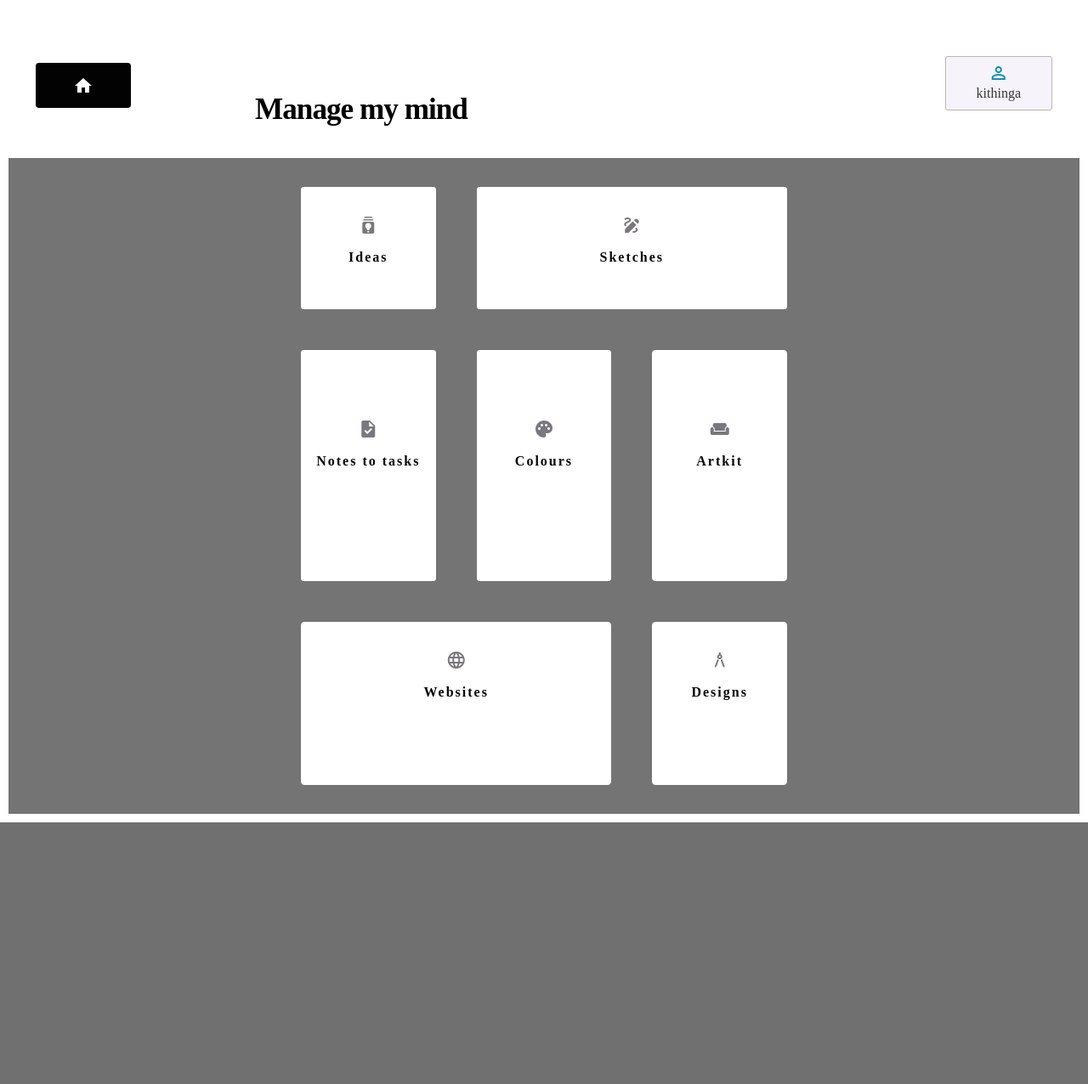
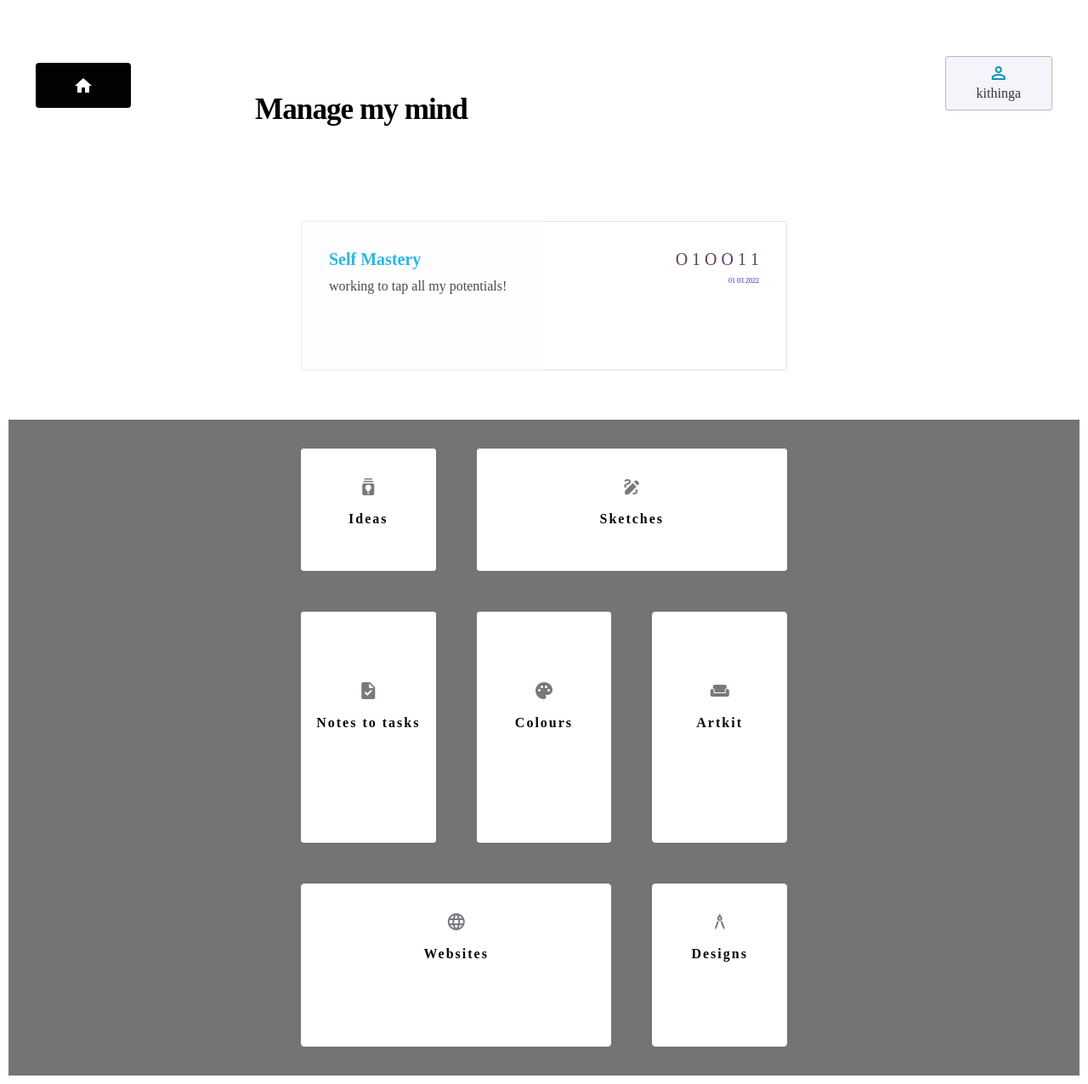
Before and after one commit to kithinga/simplewebapp, a PHP site: page /Vanilla/ in a window 1280 px wide. Shown: the whole page at 85% size. Before the commit the page ends 968 px from the top, so only its background shows below. Run offline with PHP 8.4, Linux system fonts and the light colour scheme; some libraries are stand-ins or nearby versions.

Commit message:
kithinga

```diff
--- a/index.css
+++ b/index.css
@@ -11,6 +11,69 @@
     /* background-image: linear-gradient(180deg, rgb(253, 253, 254) , rgb(237, 233, 240)); */
     /* width: 100%; */
  }
+
+
+ .intro{
+
+    padding:2rem;
+    margin: 1rem;
+    margin-top: 2rem;
+    font-family: Poppins;
+    /* background-color: antiquewhite; */
+}
+
+
+.quotes{
+      background-color:rgb(255, 254, 255);
+      min-height:10rem;
+      border-right: none;
+      padding: 2rem;
+      border-top-left-radius:2.3px;
+      border-bottom-left-radius:2.3px;
+      border:solid 1px rgb(238, 235, 240);
+      border-right: none;
+}
+
+
+.times{
+
+    border-left: none !important;
+    min-height:11rem;
+    padding: 2rem;
+    text-align:right;
+    border:solid 1px rgb(227, 224, 230);
+    border-top-right-radius:2.3px;
+    border-bottom-right-radius:2.3px;
+}
+
+
+.quote-head{
+    color:rgb(41, 183, 226);
+    font-weight: 600;
+}
+
+
+.quote{
+       font-weight: 400;
+       font-size:1rem;
+       color:rgb(70, 75, 77);
+}
+
+
+.clock-time{
+     color: rgb(95, 60, 95);
+}
+
+
+.clock-date{
+    font-weight:200;
+    font-size:0.5rem;
+    color: rgb(49, 31, 212);
+}
+
+
+
+
 
   .ha{
     color: rgb(7, 7, 7);
@@ -147,12 +210,14 @@
     min-width:3rem;
     height:9rem;
     padding:1rem;
+    padding-top: 2.6rem;
     margin:0.5rem;
     font-weight: 500;
     border-radius: 4px;
     font-size:1.3rem;
     text-align:center;
     border:solid 2px rgb(255, 255, 255);
+    color: rgb(105, 104, 104);
 
 }
 
@@ -164,7 +229,7 @@
 }
 
 .ics{
-    padding-top:1rem;
+    margin-bottom:0.5rem;
     font-size:1.5rem;
     color: rgb(115, 113, 117);
 }
@@ -185,18 +250,13 @@
     overflow-x: hidden;
 }
 
-
-
-
-
-
 /* MOBILE RESPONSIVE SECTION */
 
 @media only screen and (max-width: 600px) {
 
 
     .container-fluid{
-        padding:0.25rem;
+        padding:0.1rem;
     }
 
     *{
@@ -217,8 +277,14 @@
             font-weight: 500;
         }
 
+        .ga{
+            border: solid 1px rgb(228, 228, 228);
+        }
+
          .daio{
              display:inline-block;
+             padding: 0;
+             margin: 0;
          }
 
          .decoy1, .decoy2{
@@ -227,8 +293,15 @@
 
          .intro{
              display:grid;
-             margin: 0;
+             background-color:rgb(251, 248, 255);
+             padding:1rem;
+             margin:1.3rem;
              grid-template-columns: 1fr 1fr;
              grid-template-areas: "quotes time";
          }
+         .quotes, .times{
+            background-color:inherit;
+            border: inherit;
+        }
+
 }
--- a/index.php
+++ b/index.php
@@ -15,6 +15,25 @@ include 'header.php';
 </head>
 
 <body>
+    <!-- the intro area -->
+    <div class="container-fluid">
+        <div class="row no gutters intro">
+            <div class="col-lg-3 decoy1">
+
+            </div>
+            <div class="col-lg-3 quotes">
+                <h5 class="quote-head">Self Mastery</h5>
+                <p class="quote">working to tap all my potentials!</p>
+            </div>
+            <div class="col-lg-3 times">
+                <h5 class="clock-time">O 1 O O 1 1</h5>
+                <p class="clock-date">01 03 2022</p>
+            </div>
+            <div class="col-lg-3 decoy2">
+            </div>
+        </div>
+    </div>
+
     <!--  grid for mobile responsive -->
     <div class="container-fluid daio">
         <div class="crga row no-gutters" data-aos="fade-up" data-aos-duration="1500">
@@ -49,6 +68,10 @@ include 'header.php';
             </div>
         </div>
     </div>
+
+
+
+
 
 
 
--- a/todos.css
+++ b/todos.css
@@ -6,11 +6,6 @@
     /* text-align:center; */
        /* background-color: green; */
 }
-
-
-
-
-
 
 
 .tasktitle{
```
